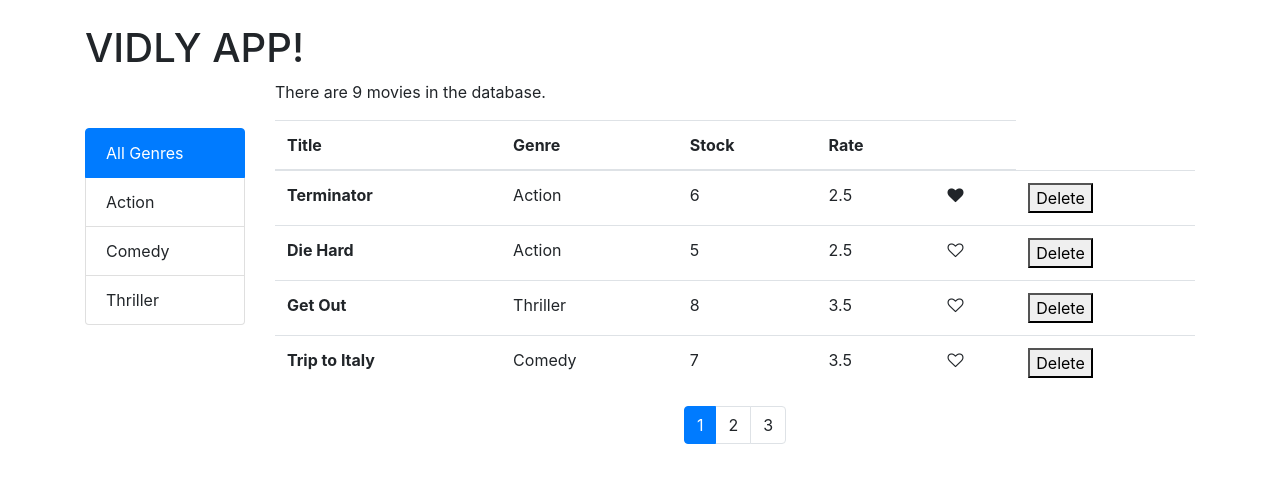
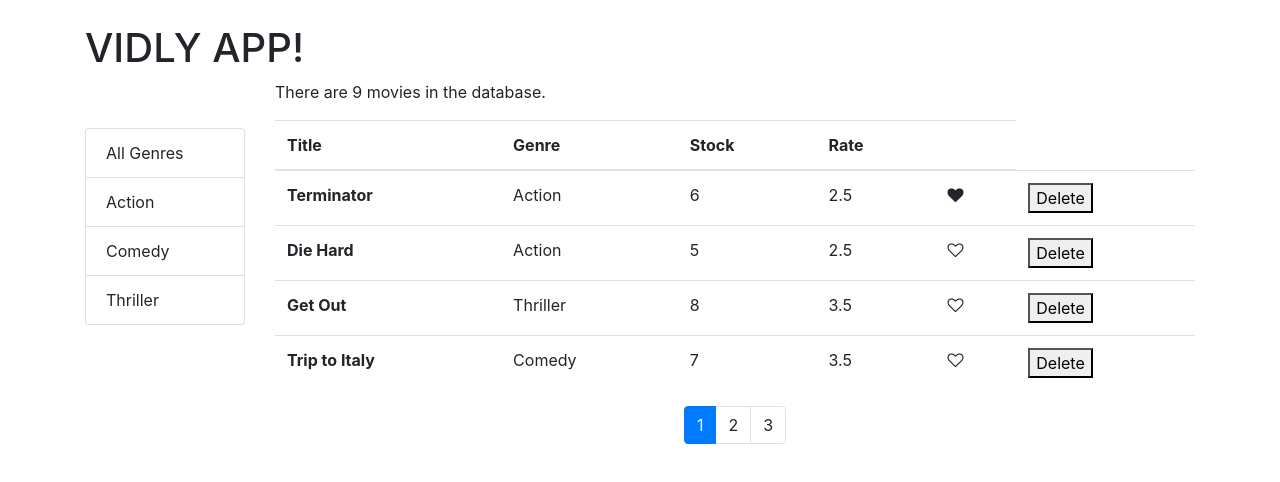
Before and after one commit to marzena-szopinska/Vidly, a React (Create React App) app: page / in a window 1280 px wide. Shown: the top 482 px of the page. Built offline with nearby package versions, Linux system fonts and the light colour scheme.

Commit message:
finished working on filtering based on genres

```diff
--- a/src/components/listGroup.jsx
+++ b/src/components/listGroup.jsx
@@ -3,10 +3,18 @@ import React, { Component } from 'react';
 const ListGroup = (props) => {
     return (
         <ul className="list-group">
-            <li className="list-group-item active">All Genres</li>
-            {props.items.map(item => <li onClick={() => props.onItemSelect(item)} className="list-group-item" key={item._id}>{item.name}</li>)}
+            {props.items.map(item => <li onClick={() => props.onItemSelect(item)}
+                className={item === props.selectedItem ? "list-group-item active" : "list-group-item"}
+                key={item[props.valueProperty]}>
+                {item[props.textProperty]}
+            </li>)}
         </ul>
     );
 }
 
+ListGroup.defaultProps = {
+    textProperty: 'name',
+    valueProperty: '_id'
+}
+
 export default ListGroup;
--- a/src/components/movies.jsx
+++ b/src/components/movies.jsx
@@ -11,12 +11,14 @@ class Movies extends React.Component {
         movies: [],
         currentPage: 1,
         pageSize: 4,
-        genres: []
+        genres: [],
+        selectedGenre: null
     }
 
     componentDidMount() {
+        const genres = [{ name: 'All Genres ' }, ...getGenres()];
         // set genres and movies
-        this.setState({ genres: getGenres(), movies: getMovies() });
+        this.setState({ genres: genres, movies: getMovies() });
     }
 
     handleMovieDelete = (id) => {
@@ -50,7 +52,7 @@ class Movies extends React.Component {
     }
 
     handleGenreSelect = (genre) => {
-        console.log('picked genre: ', genre.name);
+        this.setState({ selectedGenre: genre, currentPage: 1 });
     }
 
     render() {
@@ -59,7 +61,10 @@ class Movies extends React.Component {
             return <p>There are no movies in our database.</p>
         }
 
-        const movies = paginate(this.state.movies, this.state.currentPage, this.state.pageSize);
+        // if genre hasnt been selected render all the movies, if has been then filter out movies that are different genre than we selected
+        const filtered = this.state.selectedGenre && this.state.selectedGenre._id ? this.state.movies.filter(m => m.genre._id === this.state.selectedGenre._id) : this.state.movies;
+        // use pagination
+        const movies = paginate(filtered, this.state.currentPage, this.state.pageSize);
 
         // otherwise print the whole table
         return (
@@ -67,10 +72,12 @@ class Movies extends React.Component {
                 <div className='col-2'>
                     <br />
                     <br />
-                    <ListGroup items={this.state.genres} onItemSelect={this.handleGenreSelect} />
+                    <ListGroup items={this.state.genres}
+                        onItemSelect={this.handleGenreSelect}
+                        selectedItem={this.state.selectedGenre} />
                 </div>
                 <div className='col'>
-                    <p>There are {this.state.movies.length} movies in the database.</p>
+                    <p>There are {filtered.length} movies in the database.</p>
                     <table className='table'>
                         <thead>
                             <tr>
@@ -97,7 +104,7 @@ class Movies extends React.Component {
                             })}
                         </tbody>
                     </table>
-                    <Pagination itemsCount={this.state.movies.length}
+                    <Pagination itemsCount={filtered.length}
                         pageSize={this.state.pageSize}
                         onPageChange={this.handlePageChange}
                         currentPage={this.state.currentPage} />
```
